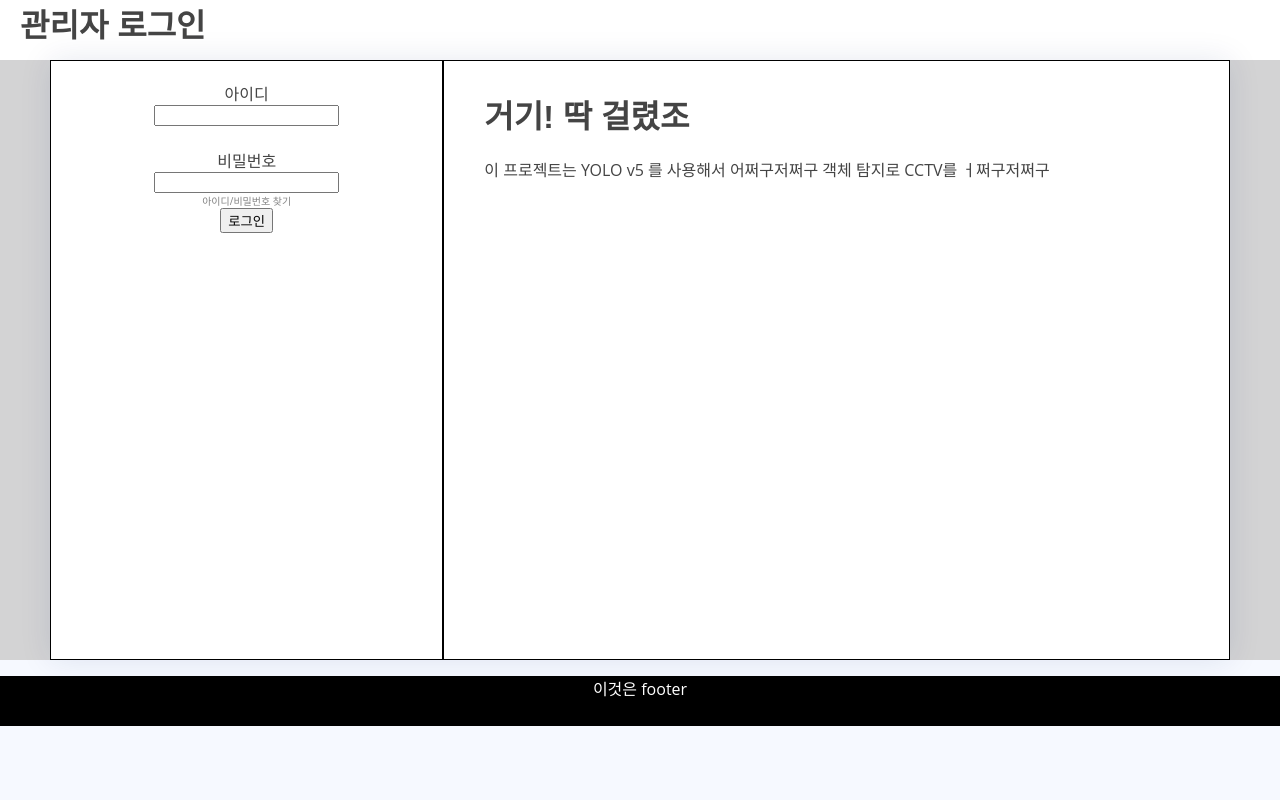
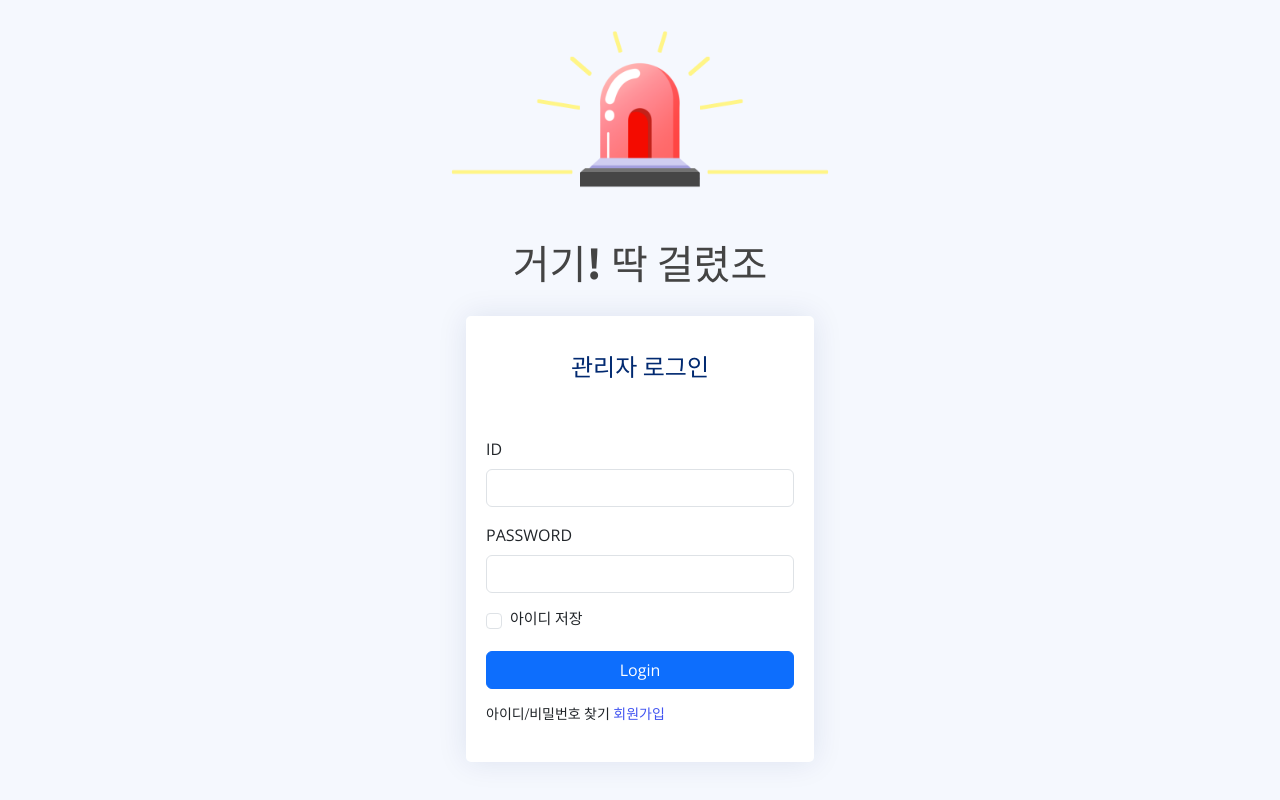
Before and after one commit to kevlvj6/mainPJT, a Django app: page / in a window 1280 px wide. Run offline with Django 4.2, Linux system fonts and the light colour scheme; some libraries are stand-ins or nearby versions.

Commit message:
login html 완료

```diff
--- a/rootWEB/mainApp/templates/main/login.html
+++ b/rootWEB/mainApp/templates/main/login.html
@@ -3,69 +3,103 @@
 <html>
 
 <head>
-        <meta charset="UTF-8">
-        <title>거기! 딱 걸렸조 관리자 페이지</title>
-        <!-- Bootstrap  NiceAdmin-->
-        <link href="{% static '/resources/NiceAdmin/assets/css/style.css'%}" rel="stylesheet" type="text/css" />
-        <meta name="viewport" content="width=device-width, initial-scale=1.0">
-        <style>
-            body {
-                margin: 0;
-            }
+    <meta charset="utf-8">
+    <meta content="width=device-width, initial-scale=1.0" name="viewport">
 
-            .container-grid {
-                display: grid;
-                grid-template-columns: 1fr 2fr; /* 세 개의 열을 각각 1:2 비율로 나눔 */
-                height: 600px;
-                box-shadow: 0px 0 30px rgba(1, 41, 112, 0.1);
-            }
+    <title>거기! 딱 걸렸조</title>
+    <meta content="" name="description">
+    <meta content="" name="keywords">
 
-            .col-1 {
-                border: 1px solid #000;
-                padding: 20px;
-                text-align: center;
-            }
+    <link href="assets/img/favicon.png" rel="icon">
+    <link href="assets/img/apple-touch-icon.png" rel="apple-touch-icon">
 
-            .col-2 {
-                border: 1px solid #000;
-                padding: 20px;
-                text-align: center;
-            }
-        </style>
+          <!-- Google Fonts -->
+    <link href="https://fonts.gstatic.com" rel="preconnect">
+    <link href="https://fonts.googleapis.com/css?family=Open+Sans:300,300i,400,400i,600,600i,700,700i|Nunito:300,300i,400,400i,600,600i,700,700i|Poppins:300,300i,400,400i,500,500i,600,600i,700,700i" rel="stylesheet">
+
+    <link rel="preconnect" href="https://fonts.googleapis.com">
+    <link rel="preconnect" href="https://fonts.gstatic.com" crossorigin>
+    <link href="https://fonts.googleapis.com/css2?family=Noto+Sans+KR:wght@800&display=swap" rel="stylesheet">
+
+    <link rel="preconnect" href="https://fonts.googleapis.com">
+    <link rel="preconnect" href="https://fonts.gstatic.com" crossorigin>
+    <link href="https://fonts.googleapis.com/css2?family=Gothic+A1:wght@300&display=swap" rel="stylesheet">
+
+          <!-- Vendor CSS Files -->
+    <link href="{% static '/resources/NiceAdmin/assets/vendor/bootstrap/css/bootstrap.min.css'%}" rel="stylesheet" type="text/css" />
+    <link href="{% static '/resources/NiceAdmin/assets/vendor/bootstrap-icons/bootstrap-icons.css'%}" rel="stylesheet" type="text/css" />
+    <link href="{% static '/resources/NiceAdmin/assets/vendor/boxicons/css/boxicons.min.css'%}" rel="stylesheet" type="text/css" />
+    <link href="{% static '/resources/NiceAdmin/assets/vendor/quill/quill.snow.css'%}" rel="stylesheet" type="text/css" />
+    <link href="{% static '/resources/NiceAdmin/assets/vendor/quill/quill.bubble.css'%}" rel="stylesheet" type="text/css" />
+    <link href="{% static '/resources/NiceAdmin/assets/vendor/remixicon/remixicon.css'%}" rel="stylesheet" type="text/css" />
+    <link href="{% static '/resources/NiceAdmin/assets/vendor/simple-datatables/style.css'%}" rel="stylesheet" type="text/css" />
+
+          <!-- Template Main CSS File -->
+    <link href="{% static '/resources/NiceAdmin/assets/css/style.css" rel="stylesheet" type="text/css" />
 </head>
 
 <body>
-    <div class="header">
-        <h1>관리자 로그인</h1>
+    <div style="background:#f5f8fe;">
+        <main>
+            <div class="container">
+                <section class="section register min-vh-100 d-flex flex-column align-items-center justify-content-center py-2">
+                    <img src="{% static 'resources/NiceAdmin/assets/img/warning.png' %}" alt="" width="400" height="200">
+                    <div class="container">
+                        <div class="row justify-content-center">
+                            <div class="col-lg-4 col-md-6 d-flex flex-column align-items-center justify-content-center">
+                                <div class="d-flex justify-content-center py-4">
+                                    <span style="font-size: 40px; font-family: 'Noto Sans KR', sans-serif;">거기! 딱 걸렸조</span>
                                 </div>
-    <div class="bg-dark-light">
-        <div class="container-grid" style="margin:0 50px; background:#fff;" >
-            <div class="col-1">
-                <div class="form">
-                    아이디 <br>
-                    <input type="text" name="id" maxLength="3" required><br> <!-- 필수입력 + 3자 제한 -->
-                    <br>비밀번호 <br>
-                    <input type="text" name="pwd"><br>
+                                <div class="card" style="border: none; box-shadow: 0px 0 30px rgba(1, 41, 112, 0.1);">
+                                    <div class="card-body">
+                                        <div class="pt-3 pb-5">
+                                            <h5 class="card-title text-center pb-0 fs-4" style="font-family: 'Noto Sans KR', sans-serif; font-size:28px; ">관리자 로그인</h5>
                                         </div>
-                <a href="#" style="font-size:10px; color:#848484;">아이디/비밀번호 찾기</a>
-                <br>
-                <a href="../main">
-                    <button>로그인</button>
-                </a>
+                                        <form class="row g-3 needs-validation" novalidate>
+                                            <div class="col-12">
+                                                <label class="form-label">ID</label>
+                                                <input type="text" name="username" class="form-control" required>
                                             </div>
-            <div class="col-2">
-                <h1 style="text-align : left; margin:10 0 0 20px;">거기! 딱 걸렸조</h1>
-                <p style="text-align : left; margin:20 0 0 20px;">이 프로젝트는 YOLO v5 를 사용해서 어쩌구저쩌구 객체 탐지로 CCTV를 ㅓ쩌구저쩌구</p>
+                                            <div class="col-12">
+                                                <label class="form-label">PASSWORD</label>
+                                                <input type="password" name="password" class="form-control" required>
+                                            </div>
+                                            <div class="col-12">
+                                                <div class="form-check">
+                                                    <input class="form-check-input" type="checkbox" id="rememberMe">
+                                                    <label class="form-check-label" for="rememberMe" style="font-family: 'Gothic A1', sans-serif; font-size:15px;">아이디 저장</label>
+                                                </div>
+                                            </div>
+                                            <div class="col-12">
+                                                <a href="../main" class="btn btn-primary w-100">Login</a>
+                                            </div>
+                                            <div class="col-12">
+                                                <p class="small mb-0" style="font-family: 'Gothic A1', sans-serif;">아이디/비밀번호 찾기
+                                                    <a href="pages-register.html" style="font-family: 'Gothic A1', sans-serif;">회원가입</a>
+                                                </p>
+                                            </div>
+                                        </form>
                                     </div>
                                 </div>
                             </div>
+                        </div>
+                    </div>
+                </section>
+            </div>
+        </main><!-- End #main -->
+    </div>
+          <!-- Vendor JS Files -->
+    <script src="assets/vendor/apexcharts/apexcharts.min.js"></script>
+    <script src="assets/vendor/bootstrap/js/bootstrap.bundle.min.js"></script>
+    <script src="assets/vendor/chart.js/chart.umd.js"></script>
+    <script src="assets/vendor/echarts/echarts.min.js"></script>
+    <script src="assets/vendor/quill/quill.min.js"></script>
+    <script src="assets/vendor/simple-datatables/simple-datatables.js"></script>
+    <script src="assets/vendor/tinymce/tinymce.min.js"></script>
+    <script src="assets/vendor/php-email-form/validate.js"></script>
 
-    <footer>
-        <div class="container" style="background:black; height:50px;">
-            <p style="color:white; text-align:center;">이것은 footer</p>
-        </div>
-
-    </footer>
+          <!-- Template Main JS File -->
+    <script src="assets/js/main.js"></script>
     </body>
 
 </html>
```
Also changed, not shown: rootWEB/mainApp/static/resources/NiceAdmin/assets/img/warning.png (added), rootWEB/mainApp/static/resources/NiceAdmin/assets/img/warning1.png (added). Lines whose indentation alone changed are shown as unchanged.
